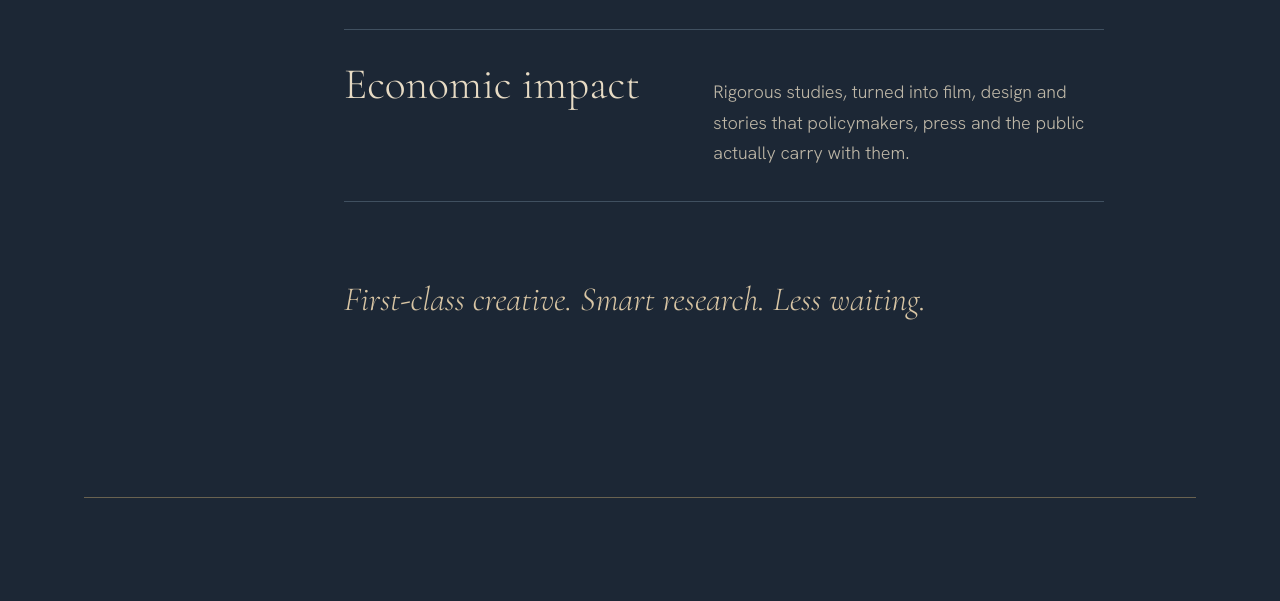
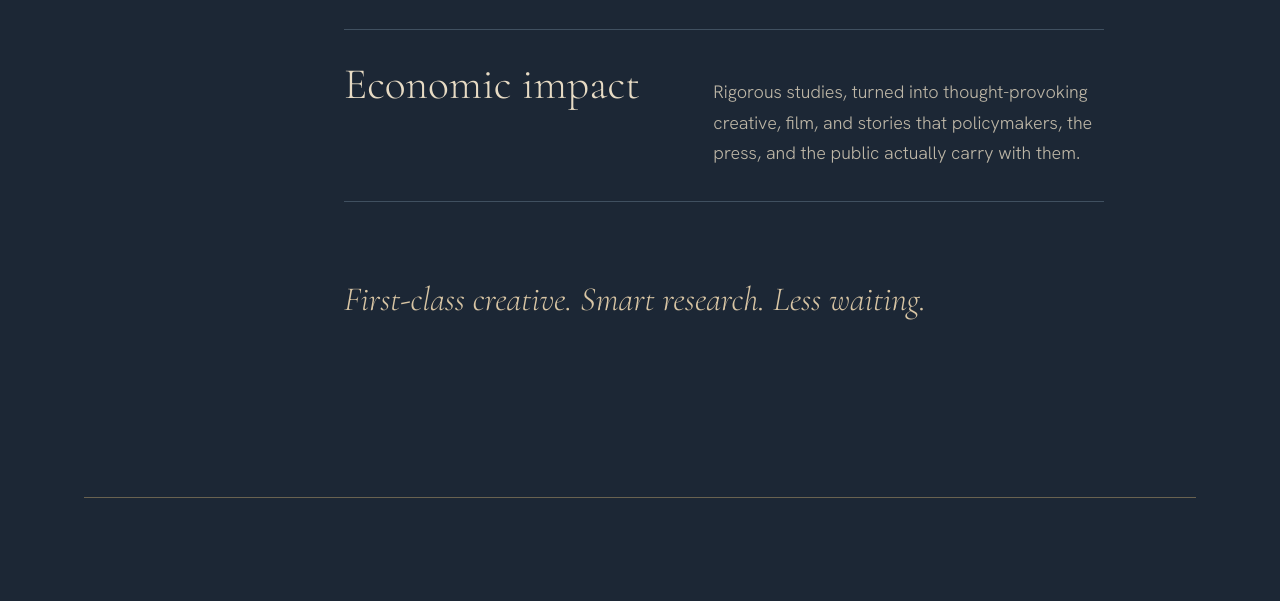
Before and after one commit to jadamshultz-dev/vocis-site, a plain HTML site: page public/index.html in a window 1280 px wide. Shown: the part 3930-4531 px from the top of the page. Drawn offline with Linux system fonts and the light colour scheme; animation ran at ten frames a second.

Commit message:
Copy: Economic impact description
Co-Authored-By: Claude Opus 5.5 <noreply@anthropic.com>
Claude-Session: https://claude.ai/code/session_016Jkeywds2umzKRcfEbPAcW

```diff
--- a/public/index.html
+++ b/public/index.html
@@ -126,7 +126,7 @@
           </div>
           <div data-reveal>
             <dt>Economic impact</dt>
-            <dd>Rigorous studies, turned into film, design and stories that policymakers, press and the public actually carry with them.</dd>
+            <dd>Rigorous studies, turned into thought-provoking creative, film, and stories that policymakers, the press, and the public actually carry with them.</dd>
           </div>
         </dl>
         <p class="coda" data-reveal>First-class creative. Smart research. Less waiting.</p>
```
